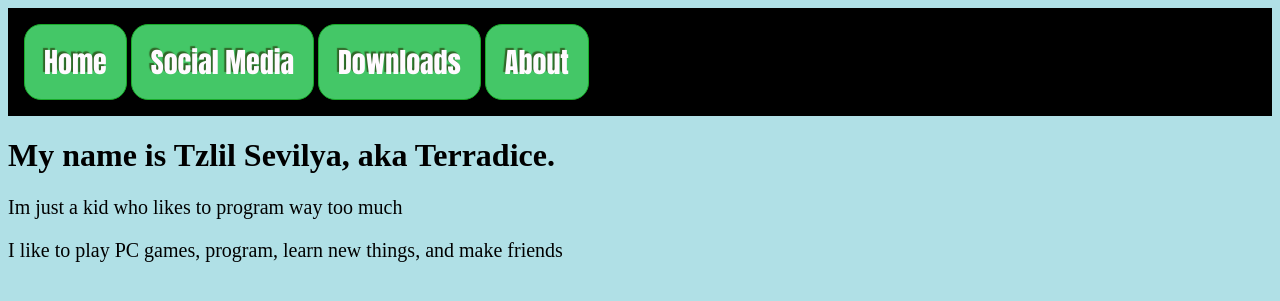
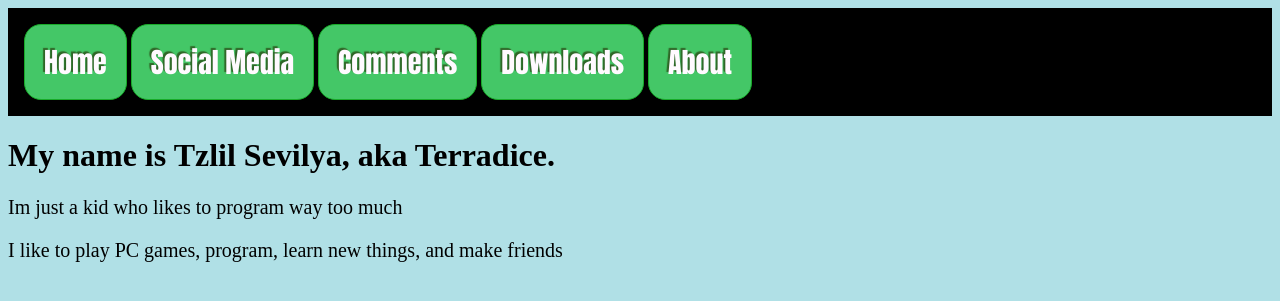
Before and after one commit to DiscordJavaDev/terradice.github.io, a Jekyll site: the page about.html, which Jekyll copies as it is, in a window 1280 px wide. Shown: the top 301 px of the page. Built offline with Jekyll 4.4.1, drawn with Linux system fonts in a browser that asks for light colours.

Commit message:
Update about.html

```diff
--- a/about.html
+++ b/about.html
@@ -16,6 +16,7 @@ header, footer {
 <header>
 	<a href="index" class="myButton">Home</a>
 	<a href="social" class="myButton">Social Media</a>
+	<a href="comments" class="myButton">Comments</a>
 	<a href="downloads" class="myButton">Downloads</a>
 	<a href="#" class="myButton">About</a>
 </header>
```
